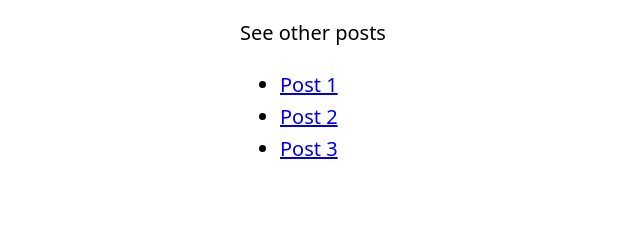
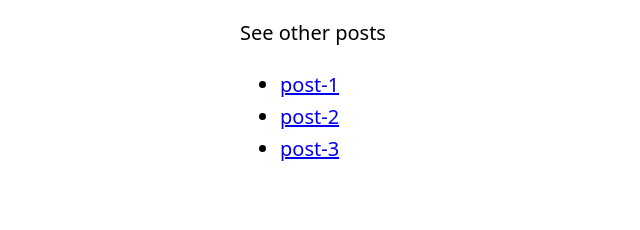
Before and after one commit to Lxrd-AJ/ibraheemaj.com, an Astro site in the folder endurance/: page /blog in a window 1280 px wide. Shown: the part 262-492 px from the top of the page, 0-640 px from the left. Built offline with nearby package versions, Linux system fonts and the light colour scheme; Astro itself is replaced by a stand-in of ours.

Commit message:
Update AstroJS to latest version

```diff
--- a/endurance/package.json
+++ b/endurance/package.json
@@ -10,6 +10,6 @@
     "astro": "astro"
   },
   "dependencies": {
-    "astro": "^5.7.5"
+    "astro": "^5.16.8"
   }
 }
--- a/endurance/src/pages/blog.astro
+++ b/endurance/src/pages/blog.astro
@@ -1,6 +1,16 @@
 ---
 import Layout from '../layouts/Layout.astro';
 import Header from '../components/Header.astro';
+
+// Load all posts from the posts directory (md, mdx, astro)
+const modules = import.meta.glob('./posts/**/*.{md,mdx,astro}');
+const posts = Object.entries(modules).map(([path, mod]) => {
+	// Extract slug from the file path, respecting nested directories
+	const slug = path
+		.replace('./posts/', '')
+		.replace(/\.(md|mdx|astro)$/, '');
+    return { slug };
+});
 ---
 
 <Layout title="Blog Posts">
@@ -10,10 +20,15 @@ import Header from '../components/Header.astro';
         <h1>List of all blog posts</h1>
         <p>A work in progress using the AstroJS framework.</p>
         <p>See other posts</p>
+
         <ul>
-            <li><a href="/posts/post-1">Post 1</a></li>
-            <li><a href="/posts/post-2">Post 2</a></li>
-            <li><a href="/posts/post-3">Post 3</a></li>
+            {posts.map(post => (
+                <li>
+                    <a href={`/posts/${post.slug}`}>
+                        {post.slug}
+                    </a>
+                </li>
+            ))}
         </ul>
     </main>
 </Layout>
```
Also changed, not shown: README.md, 1 other file. Lines whose indentation alone changed are shown as unchanged.
